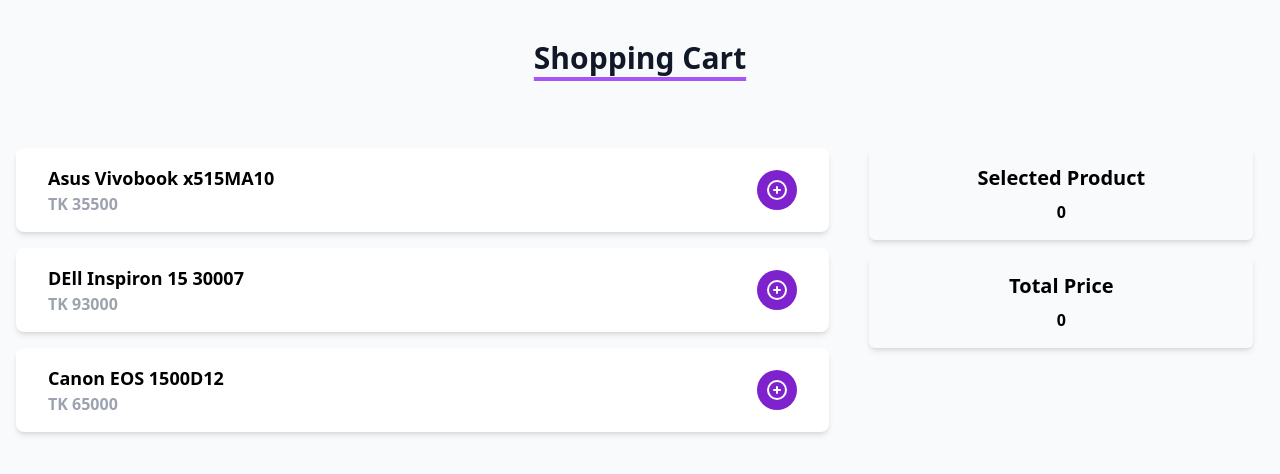
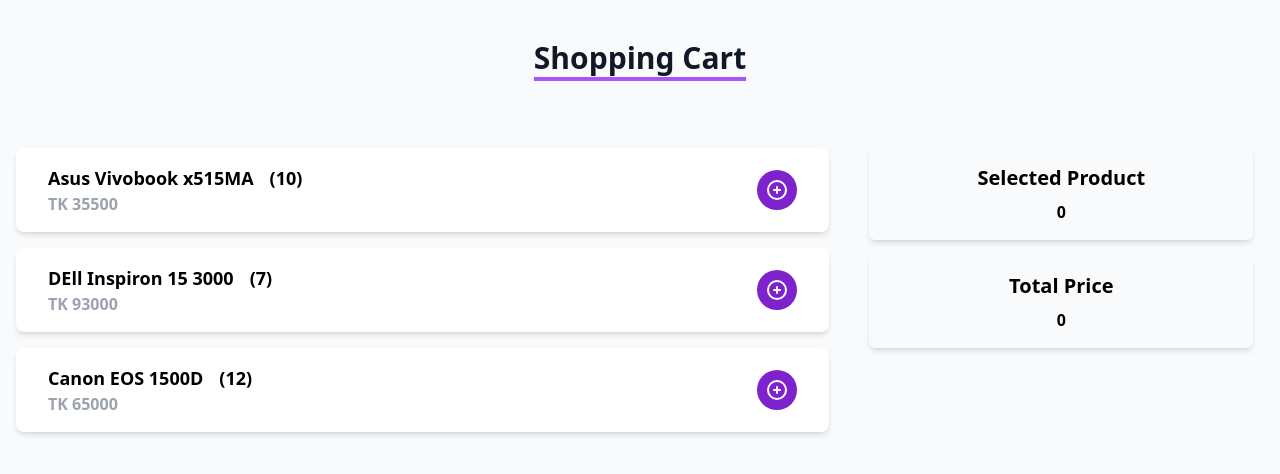
Before and after one commit to babulakterfsd/react-redux-store-management, a React (Vite) app: page / in a window 1280 px wide. Shown: the top 474 px of the page. Built offline with nearby package versions, Linux system fonts and the light colour scheme.

Commit message:
total cart product and total cart price calculation added

```diff
--- a/src/components/cart/Cart.jsx
+++ b/src/components/cart/Cart.jsx
@@ -1,13 +1,19 @@
 import React from 'react';
+import { useSelector } from 'react-redux';
 import CartItems from './CartItems';
 import Total from './Total';
 
 function Cart() {
+    const { cart } = useSelector((state) => state.cart);
+
+    const totalSelectedProduct = cart.reduce((prev, current) => prev + current.quantity, 0);
+    const totalPrice = cart.reduce((prev, current) => prev + current.price * current.quantity, 0);
+
     return (
         <div className="w-96">
             <CartItems />
-            <Total title="Selected Product" amount={0} />
-            <Total title="Total Price" amount={0} />
+            <Total title="Selected Product" amount={totalSelectedProduct} />
+            <Total title="Total Price" amount={totalPrice} />
         </div>
     );
 }
--- a/src/components/product/ProductCard.jsx
+++ b/src/components/product/ProductCard.jsx
@@ -6,16 +6,16 @@
         <div className="bg-white py-4 px-4 shadow-md rounded-lg my-4 mx-4">
             <div className="flex justify-between px-4 items-center">
                 <div className="text-lg font-semibold">
-                    <p>
-                        {title}
+                    <div className="flex">
+                        <p className="mr-4">{title}</p>
                         {quantity > 0 ? (
-                            <span>{quantity}</span>
+                            <span>{`(${quantity})`}</span>
                         ) : (
                             <span className="py-1 px-3 bg-red-500 rounded text-white">
                                 Out of Stock
                             </span>
                         )}
-                    </p>
+                    </div>
                     <p className="text-gray-400 text-base">TK {price}</p>
                 </div>
                 <div className="text-lg font-semibold">
```
